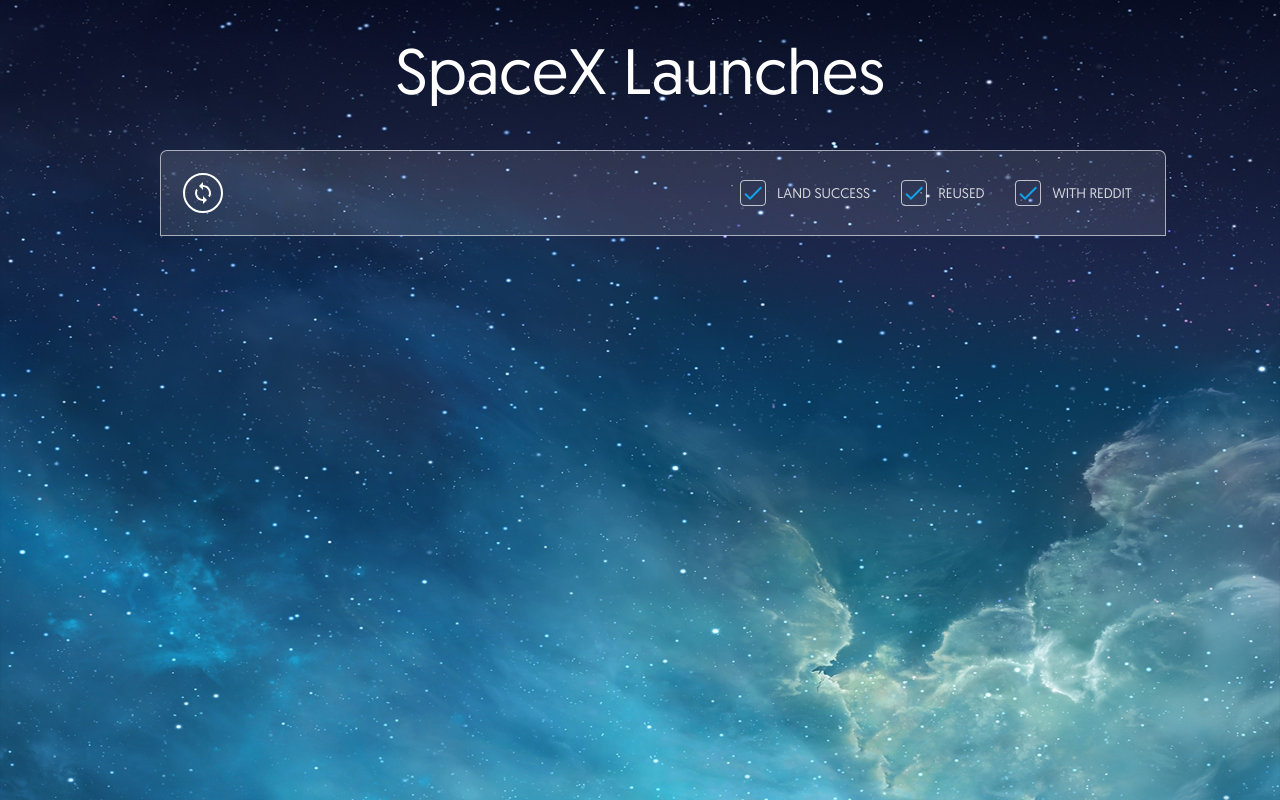
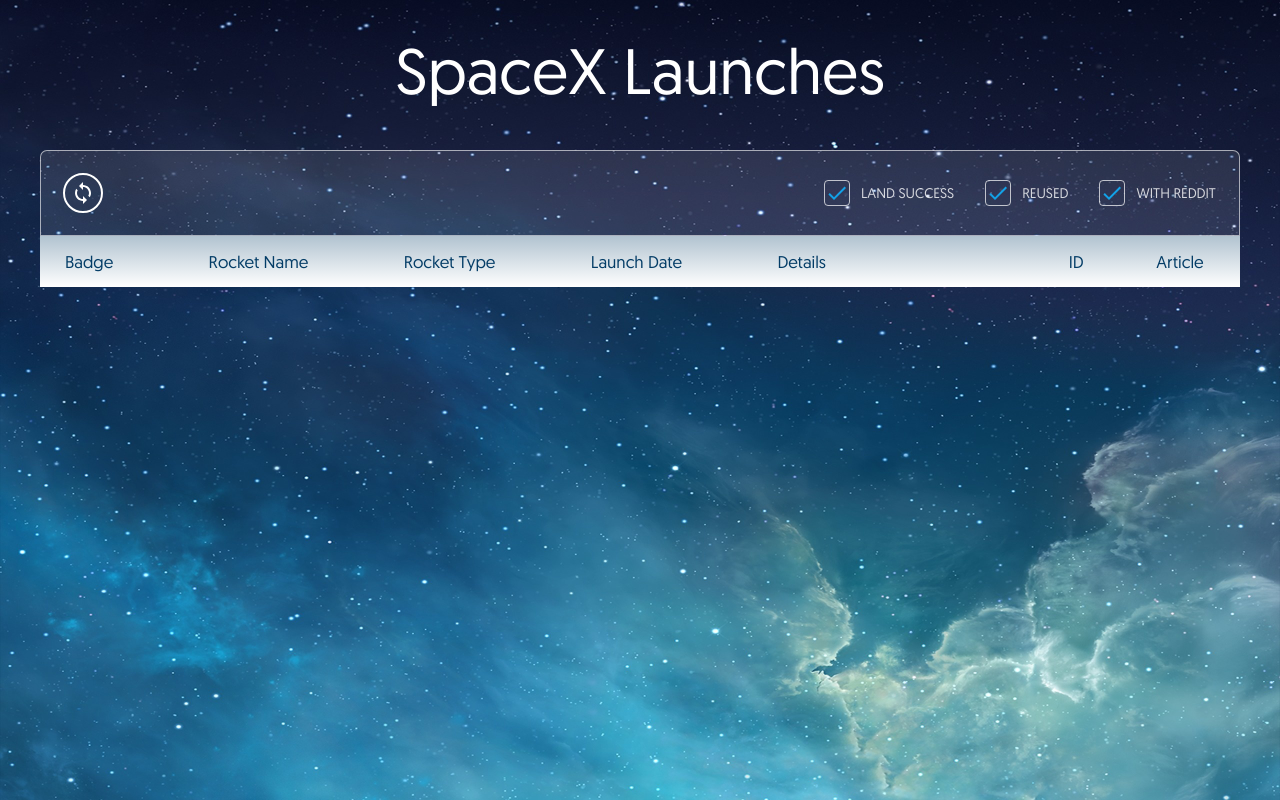
Before and after one commit to josh-butler/sputnik-app, a React (Create React App) app: page / in a window 1280 px wide. Built offline with nearby package versions, Linux system fonts and the light colour scheme.

Commit message:
Add table head

```diff
--- a/src/LaunchTable.js
+++ b/src/LaunchTable.js
@@ -10,14 +10,14 @@
     padding: 30,
   },
   header: {
-    width: '100%',
+    width: 'calc(100% - 2px)',
     border: '1px solid rgba(255,255,255,0.6)',
     backgroundColor: 'rgba(255,255,255,0.1)',
     borderRadius: '7px 7px 0 0',
     display: 'flex',
     alignItems: 'center',
     justifyContent: 'space-between',
-    padding: 22,
+    // padding: 22,
     marginTop: 10,
   },
   container: {
@@ -26,9 +26,10 @@
     flexDirection: 'column',
     alignItems: 'center',
     height: 'calc(100vh)',
+    padding: '0 40px',
   },
   body: {
-    width: '75%',
+    width: '100%',
     height: '100%',
   },
   icon: {
@@ -44,6 +45,7 @@
     borderRadius: '50%',
     opacity: '1.0 !important',
     cursor: 'pointer',
+    margin: 22,
   },
   checkbox: {
     border: '1px solid rgba(255,255,255,0.7)',
@@ -52,6 +54,7 @@
     borderRadius: 4,
     paddingRight: 2,
     paddingBottom: 2,
+    cursor: 'pointer',
   },
   checkContainer: {
     display: 'flex',
@@ -60,11 +63,26 @@
   },
   checkGroup: {
     display: 'flex',
+    marginRight: 12,
   },
   label: {
     color: 'rgba(255,255,255,0.8)',
     fontSize: 14,
     margin: '0 11px',
+  },
+  tableHead: {
+    width: '100%',
+    display: 'flex',
+    justifyContent: 'space-between',
+    background:
+      'linear-gradient(180deg, rgba(2,0,36,1) 0%, rgba(4,61,103,1) 0%, rgba(177,195,208,1) 0%, rgba(255,255,255,1) 100%)',
+  },
+  headCol: {
+    margin: '15px 25px',
+    color: '#043D67',
+    fontSize: 17,
+    display: 'flex',
+    flexGrow: 2,
   },
 };
 
@@ -91,7 +109,6 @@
 
   const handleChange = (target, checked) => {
     setState({ ...state, [target]: checked });
-    console.log('state: ', state);
   };
 
   return (
@@ -99,7 +116,7 @@
       <div style={styles.title}>SpaceX Launches</div>
       <div style={styles.body}>
         <div style={styles.header}>
-          <div style={styles.button}>
+          <div style={styles.button} onClick={() => console.log(state)}>
             <LoopIcon style={styles.icon} />
           </div>
           <div style={styles.checkGroup}>
@@ -123,6 +140,23 @@
             />
           </div>
         </div>
+        <div style={styles.tableHead}>
+          <div style={styles.headCol}>Badge</div>
+          <div style={styles.headCol}>Rocket Name</div>
+          <div style={styles.headCol}>Rocket Type</div>
+          <div style={styles.headCol}>Launch Date</div>
+          <div style={{ ...styles.headCol, flexGrow: 8 }}>Details</div>
+          <div
+            style={{ ...styles.headCol, flexGrow: 1, justifyContent: 'center' }}
+          >
+            ID
+          </div>
+          <div
+            style={{ ...styles.headCol, flexGrow: 1, justifyContent: 'center' }}
+          >
+            Article
+          </div>
+        </div>
       </div>
     </div>
   );
```
